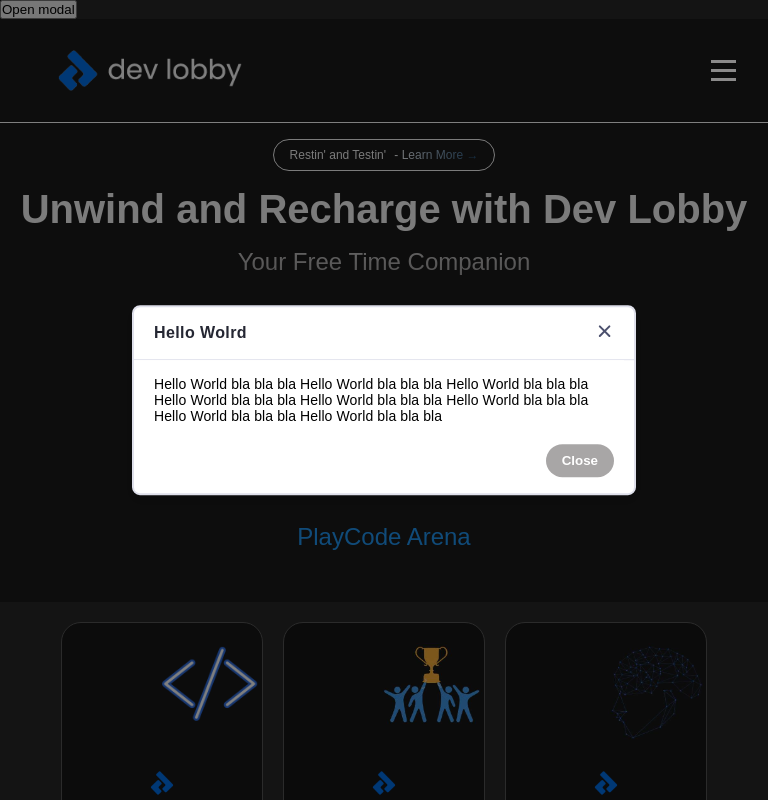
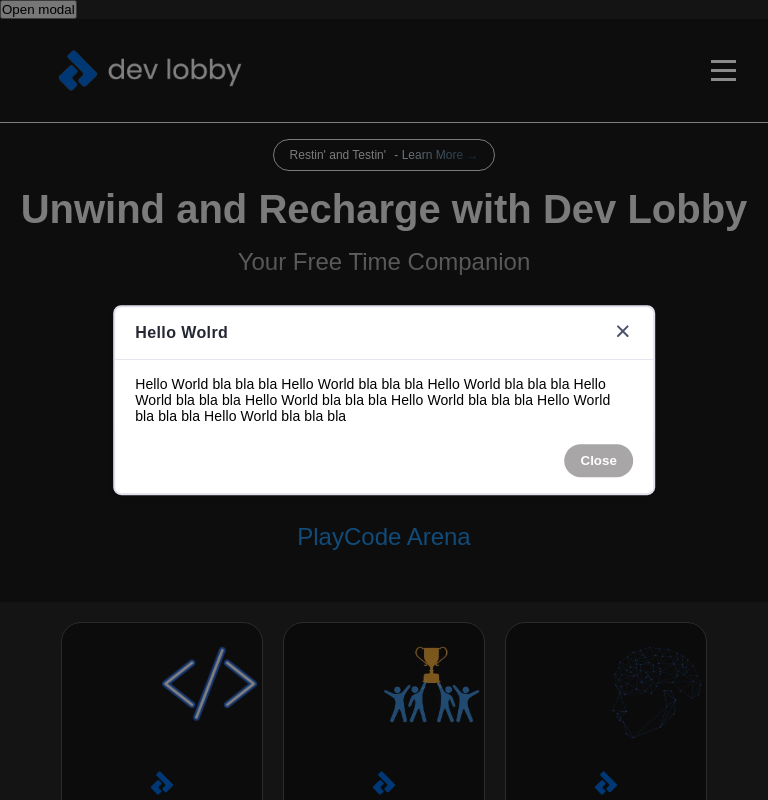
Before and after one commit to edberv1/DevLobby, a React (Create React App) app: page / in a window 768 px wide. Both pictures are taken after a click on the button "Open modal". Shown: the top 800 px of the page. Built offline with nearby package versions, Linux system fonts and the light colour scheme.

Commit message:
Make modal responsive

```diff
--- a/src/components/molecules/ModalBasic/ModalBasic.scss
+++ b/src/components/molecules/ModalBasic/ModalBasic.scss
@@ -72,7 +72,6 @@ $theme-background-dark: #282828;
     font-size: 14px;
     padding: 16px 20px;
     padding-bottom: 4px;
-    width: 90%;
     letter-spacing: 0.1px;
   }
 
@@ -87,3 +86,15 @@ $theme-background-dark: #282828;
     }
   }
 }
+
+@media only screen and (max-device-width: 844px) and (orientation: portrait) {
+  .modalContainer {
+    width: 90%;
+  }
+}
+
+@media only screen and (min-device-width: 768px) and (max-device-width: 1024px) {
+  .modalContainer {
+    width: 70%;
+  }
+}
```
